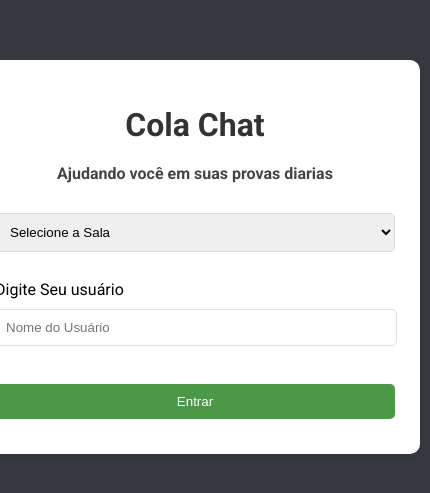
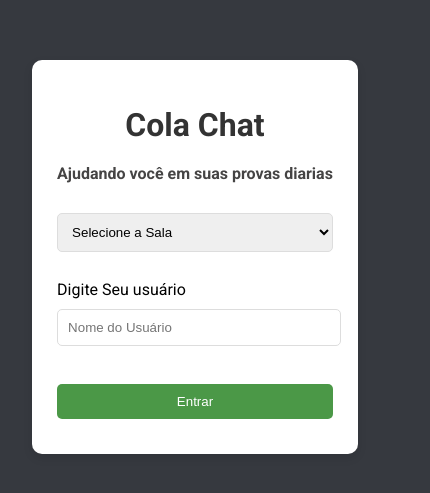
Before and after one commit to Lanysc/socket-app, a React (Create React App) app in the folder front/: page / in a window 390 px wide. Shown: the part 165-658 px from the top of the page, 430 px wide, since content can reach past the window. Built offline with nearby package versions, Linux system fonts and the light colour scheme.

Commit message:
Corrige responsividade

```diff
--- a/front/src/App.css
+++ b/front/src/App.css
@@ -14,7 +14,6 @@ body {
 
 .container {
   width: 100%;
-  /*max-width: 500px; Definindo um tamanho máximo para o container */
   max-width: 32rem;
 }
 
@@ -26,8 +25,6 @@ form {
   border-radius: 10px;
   box-shadow: 0px 4px 10px rgba(0,0,0,0.1);
   background-color: #fff;
-  /*width: 400px;*/
-  width: 25rem
 }
 
 button, select, input {
@@ -104,7 +101,6 @@ h3 {
   border-radius: 10px;
   padding: 1rem;
   background-color: #fff;
-  width: 100vh
 }
 
 .header {
@@ -114,6 +110,7 @@ h3 {
   border-bottom: 1px solid #e0e0e0;
   padding-bottom: 0.5rem;
   margin-bottom: 0.5rem;
+  padding-left: 5rem;
 }
 
 .chat-content {
```
